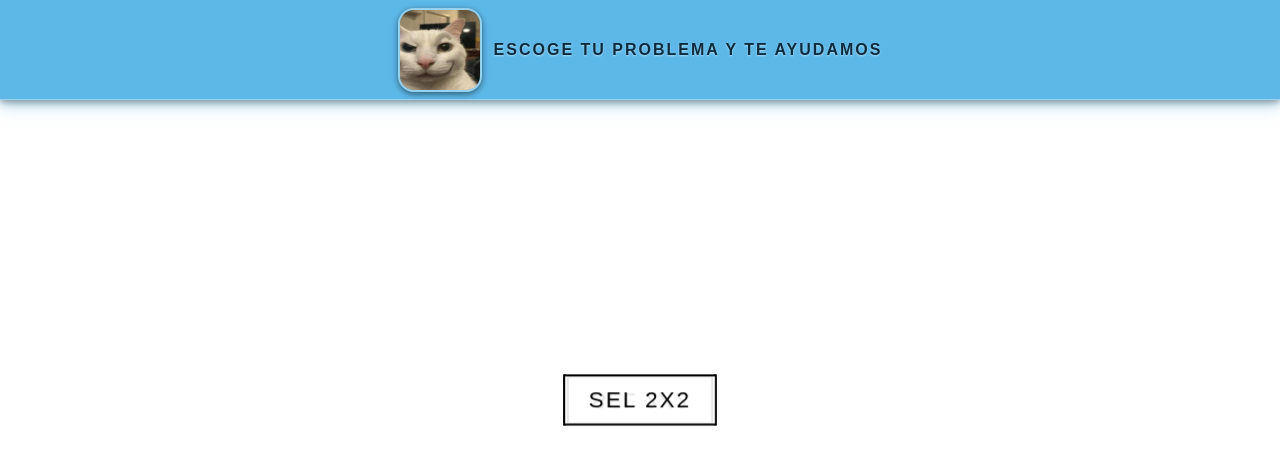
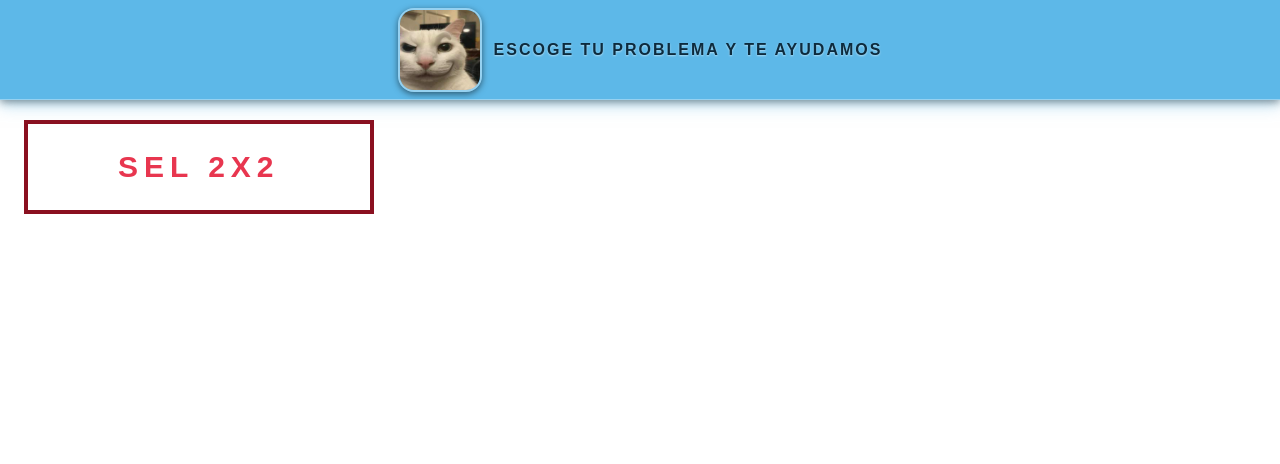
Before and after one commit to jgrandez679-blip/snake, a plain HTML site: page seleccion_temas/index.html in a window 1280 px wide. Drawn offline with Linux system fonts and the light colour scheme.

Commit message:
beta new2.2

```diff
--- a/calculadora/estilos.scss
+++ /dev/null
@@ -1,88 +0,0 @@
-body {
-  margin: 0;
-  padding: 0;
-  display: flex;
-  justify-content: center;
-  align-items: center;
-  min-height: 100vh;
-}
-
-.barra {
-  position: fixed;
-  top: 0;
-  left: 0;
-  width: 100%;
-  height: 100px;
-  display: flex;
-  align-items: center;
-  justify-content: center;
-  gap: 12px;
-  color: #0d2b3e;
-  font-family: sans-serif;
-  font-size: 16px;
-  font-weight: 700;
-  letter-spacing: 2px;
-  text-transform: uppercase;
-  text-shadow: 0 1px 2px rgba(255, 255, 255, 0.5);
-  background-color: #5db8e8;
-  box-shadow: 0 2px 8px rgba(0, 0, 0, 0.4), 0 4px 16px rgba(93, 184, 232, 0.5), inset 0 -1px 0 rgba(255, 255, 255, 0.35);
-  z-index: 10;
-}
-
-/* imagen al lado del texto, achicada para que quepa en la barra */
-.barra-img {
-  height: 80px;
-  width: 80px;
-  object-fit: cover;
-  border-radius: 16px;
-  border: 2px solid rgba(255, 255, 255, 0.35);
-  box-shadow: 0 2px 6px rgba(0, 0, 0, 0.5);
-  flex-shrink: 0;
-}
-a {
-  position: relative;
-  width: 150px;
-  height: 50px;
-  transition: 4s;
-  transform-style: preserve-3d;
-  transform: perspective(1000px) rotateX(0deg);
-}
-a:hover {
-  transform: perspective(1000px) rotateX(360deg);
-}
-a span {
-  position: absolute;
-  top: 0;
-  left: 0;
-  width: 100%;
-  height: 100%;
-  display: flex;
-  align-items: center;
-  justify-content: center;
-  color: #000;
-  background: rgba(255, 255, 255, 0.9);
-  font-family: sans-serif;
-  text-transform: uppercase;
-  font-size: 22px;
-  letter-spacing: 2px;
-  transition: 0.5s;
-  border: 2px solid #000;
-  box-sizing: border-box;
-  box-shadow: insert 0 20px 50px rgba(0, 0, 0, 0.2);
-}
-a:hover span {
-  color: #fff;
-  background: rgba(3, 169, 244, 0.8);
-}
-a span:nth-child(1) {
-  transform: rotateX(360deg) translateZ(25px);
-}
-a span:nth-child(2) {
-  transform: rotateX(270deg) translateZ(25px);
-}
-a span:nth-child(3) {
-  transform: rotateX(180deg) translateZ(25px);
-}
-a span:nth-child(4) {
-  transform: rotateX(90deg) translateZ(25px);
-}
--- /dev/null
+++ b/seleccion_temas/estilos.scss
@@ -0,0 +1,89 @@
+body {
+  margin: 0;
+  padding: 0;
+  min-height: 100vh;
+}
+
+.barra {
+  position: fixed;
+  top: 0;
+  left: 0;
+  width: 100%;
+  height: 100px;
+  display: flex;
+  align-items: center;
+  justify-content: center;
+  gap: 12px;
+  color: #0d2b3e;
+  font-family: sans-serif;
+  font-size: 16px;
+  font-weight: 700;
+  letter-spacing: 2px;
+  text-transform: uppercase;
+  text-shadow: 0 1px 2px rgba(255, 255, 255, 0.5);
+  background-color: #5db8e8;
+  box-shadow: 0 2px 8px rgba(0, 0, 0, 0.4), 0 4px 16px rgba(93, 184, 232, 0.5), inset 0 -1px 0 rgba(255, 255, 255, 0.35);
+  z-index: 10;
+}
+
+/* imagen al lado del texto, achicada para que quepa en la barra */
+.barra-img {
+  height: 80px;
+  width: 80px;
+  object-fit: cover;
+  border-radius: 16px;
+  border: 2px solid rgba(255, 255, 255, 0.35);
+  box-shadow: 0 2px 6px rgba(0, 0, 0, 0.5);
+  flex-shrink: 0;
+}
+main {
+  display: flex;
+  justify-content: flex-start;
+  align-items: flex-start;
+  padding-top: 120px;
+  padding-left: 24px;
+}
+
+/* boton principal profesional */
+.btn-sel {
+  position: relative;
+  padding: 26px 90px;
+  background: transparent;
+  border: 4px solid #8a1020;
+  border-radius: 0;
+  cursor: pointer;
+  overflow: hidden;
+  font-family: sans-serif;
+  font-size: 30px;
+  font-weight: 700;
+  letter-spacing: 6px;
+  text-transform: uppercase;
+  color: #e8364f;
+  transition: color 0.35s ease, border-color 0.35s ease, box-shadow 0.35s ease, transform 0.35s ease;
+
+  &::before {
+    content: "";
+    position: absolute;
+    inset: 0;
+    background: linear-gradient(135deg, #c81e35 0%, #7a0d1c 100%);
+    opacity: 0;
+    transition: opacity 0.35s ease;
+    z-index: -1;
+  }
+
+  &:hover {
+    color: #ffffff;
+    border-color: #ff2d4d;
+    transform: translateY(-3px);
+    box-shadow: 0 0 8px rgba(255, 45, 77, 0.8), 0 0 18px rgba(255, 45, 77, 0.5), 0 4px 12px rgba(0, 0, 0, 0.4), inset 0 0 14px rgba(255, 45, 77, 0.3);
+
+    &::before {
+      opacity: 1;
+    }
+  }
+
+  &:active {
+    transform: translateY(-1px);
+    box-shadow: 0 0 6px rgba(255, 45, 77, 0.6), 0 0 12px rgba(255, 45, 77, 0.3), inset 0 0 10px rgba(255, 45, 77, 0.35);
+  }
+}
--- a/calculadora/index.html
+++ b/seleccion_temas/index.html
@@ -11,16 +11,13 @@
     <img src="foto.png" alt="" class="barra-img">
     <span>ESCOGE TU PROBLEMA Y TE AYUDAMOS</span>
   </div>
-  <a href="#">
-    <span>SEL 2X2</span>
-    <span>SEL 2X2</span>
-    <span>SEL 2X2</span>
-    <span>SEL 2X2</span>
-  </a>
+
   <main>
-    <div class="principal">
-      <p></p>
-    </div>
-    <script src="Node.js" defer></script>
+    <button class="btn-sel" type="button" onclick="window.location.href='../SEL_2X2/index.html'">
+      <span class="btn-sel-texto">SEL 2X2</span>
+    </button>
+  </main>
+
+  <script src="Node.js" defer></script>
 </body>
 </html>
```
Also changed, not shown: SEL_2X2/index.html (added, +13 -0 lines), principal/index.html (+1 -1 lines), SEL_2X2/Node.js (added), SEL_2X2/estilos.scss (added), SEL_2X2/style.css (added), calculadora/style.css (deleted), seleccion_temas/Node.js (added), seleccion_temas/foto.png (renamed from calculadora/foto.png), seleccion_temas/style.css (added), 2 other files.
